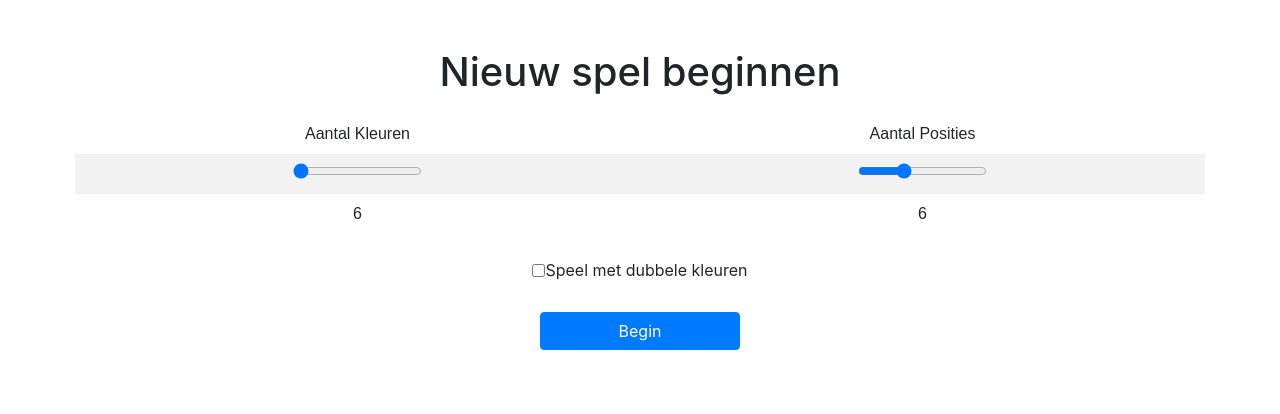
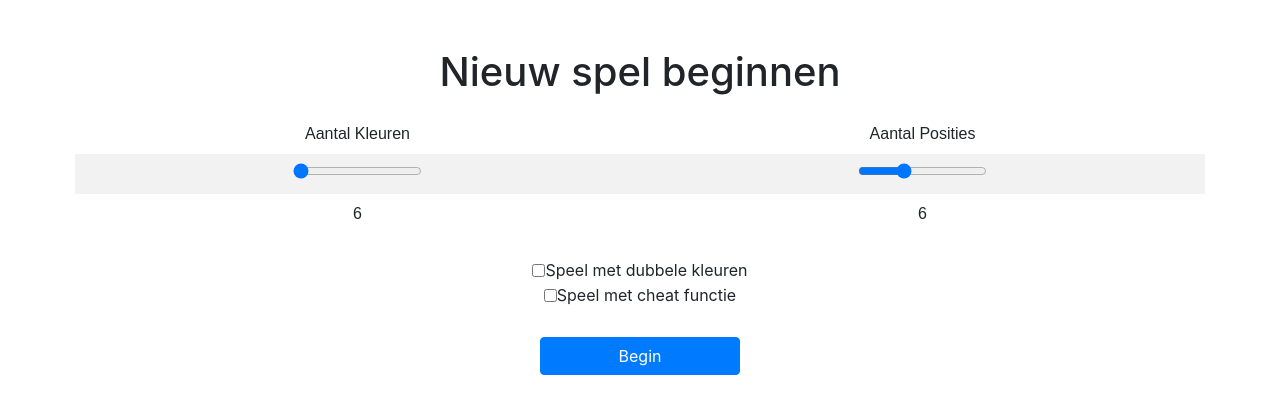
Before and after one commit to Jeroen-van-der-Poel/Python-Mastermind, a Flask app: page /gamestart/ in a window 1280 px wide. Shown: the part 30-444 px from the top of the page. Run offline with Flask 2, Linux system fonts and the light colour scheme; a user stored in the database is signed in; some libraries are stand-ins or nearby versions.

Commit message:
flink veel meuk

```diff
--- a/MasterMind/App.py
+++ b/MasterMind/App.py
@@ -11,7 +11,7 @@ from db_connection import db_connection
 app = Flask(__name__)
 app.secret_key = os.urandom(24)
 app.logger.setLevel(logging.INFO)
-
+has_cheated = False
 
 @app.route('/')
 def home():
@@ -43,10 +43,16 @@ def gamestart():
         Game.clear_game()
         Player.begin_game()
         is_checked = request.form.get('doubles')
+        cheat_on = request.form.get('cheat')
+        if(cheat_on):
+            has_cheated = True
         session['answer'] = Game.generate_game(int(request.form['amount']), int(request.form['color_amount']), is_checked)
+        if(has_cheated):
+            db_connection.query("UPDATE Game SET has_cheated = (?)" +
+                                "WHERE game_id = (?)", (True, session['game_id']))
         if 'tries' not in session:
             session['tries'] = []
-        return render_template('game.html', Color=Color)
+        return render_template('game.html', Color=Color, cheating=has_cheated)
     return render_template('login.html')
 
 @app.route('/game/', methods=['GET', 'POST'])
@@ -67,8 +73,8 @@ def game():
             if str(this_try_correct[1]) == str(session['amount']):
                 session['win'] = True
                 return render_template('game.html', Color=Color, win=True)
-            return render_template('game.html', Color=Color)
-        return render_template('game.html', Color=Color)
+            return render_template('game.html', Color=Color, cheating=has_cheated)
+        return render_template('game.html', Color=Color, cheating=has_cheated)
     return render_template('login.html')
 
 @app.route('/statistics/')
@@ -80,6 +86,8 @@ def stats():
                                         'AND is_finished = true) FROM Game WHERE player_id = ?', [session['player_id'], session['player_id']])[0][0]
         d4 = db_connection.select_query('SELECT created_at FROM Game WHERE player_id = ? order by '
                                         'created_at LIMIT 1', [session['player_id']])[0][0]
+        d5 = db_connection.select_query('SELECT COUNT(*) - (SELECT COUNT(player_id) FROM Game WHERE player_id = ? '
+                                        'AND has_cheated = true) FROM Game WHERE player_id = ?', [session['player_id'], session['player_id']])[0][0]
         return render_template('statistics.html', db_connection=db_connection, d1=d1, d2=d2, d3=d3, d4=d4)
     return render_template('login.html')
 
--- a/MasterMind/Game.py
+++ b/MasterMind/Game.py
@@ -16,7 +16,7 @@ class Game:
                                 'VALUES (?)', [player_id])
             result = db_connection.select_query('SELECT * FROM Game ' +
                                                 'WHERE player_id = ?' +
-                                                'ORDER BY created_at ' +
+                                                'ORDER BY created_at DESC ' +
                                                 'LIMIT 1', [player_id])
             session['game_id'] = result[0][0]
         else:
@@ -34,7 +34,6 @@ class Game:
             session['color_amount'] = amount
 
         answer.clear()
-
         for i in range(color_amount):
             answer.append(Color(i).label)
             session['colors'] = answer
@@ -81,6 +80,8 @@ class Game:
             session.pop('tries')
         if 'win' in session:
             session.pop('win')
+        if 'cheating' in session:
+            session.pop('cheating')
         if 'attempts' in session:
             session.pop('attempts')
 
--- a/MasterMind/templates/gamestart.html
+++ b/MasterMind/templates/gamestart.html
@@ -41,6 +41,10 @@
                     <input type="checkbox" name="doubles" style="height: 25px;">
                         Speel met dubbele kleuren
                 </span>
+                <span class="d-flex justify-content-center">
+                    <input type="checkbox" name="cheat" style="height: 25px;">
+                        Speel met cheat functie
+                </span>
                 <br>
 
                 <span class="d-flex justify-content-center">
--- a/MasterMind/templates/statistics.html
+++ b/MasterMind/templates/statistics.html
@@ -17,6 +17,7 @@
                         <th>Aantal opgelosde spellen</th>
                         <th>Aantal niet voltooide spellen</th>
                         <th>Voor het laatst een spel begonnen op</th>
+                        <th>Aantal keren vals gespeeld</th>
                     </tr>
 
                     <tr>
@@ -24,6 +25,7 @@
                         <td>{{ d2 }}</td> <!--Amount of finished games-->
                         <td>{{ d3 }}</td> <!--Amount of unfinished games-->
                         <td>{{ d4 }}</td> <!--Last played game date-->
+                        <td>{{ d5 }}</td> <!--Amount of times player has cheated-->
                     </tr>
 
                 </table>
```
Also changed, not shown: MasterMind/templates/game.html (+14 -1 lines), MasterMind/MasterMind.db.
